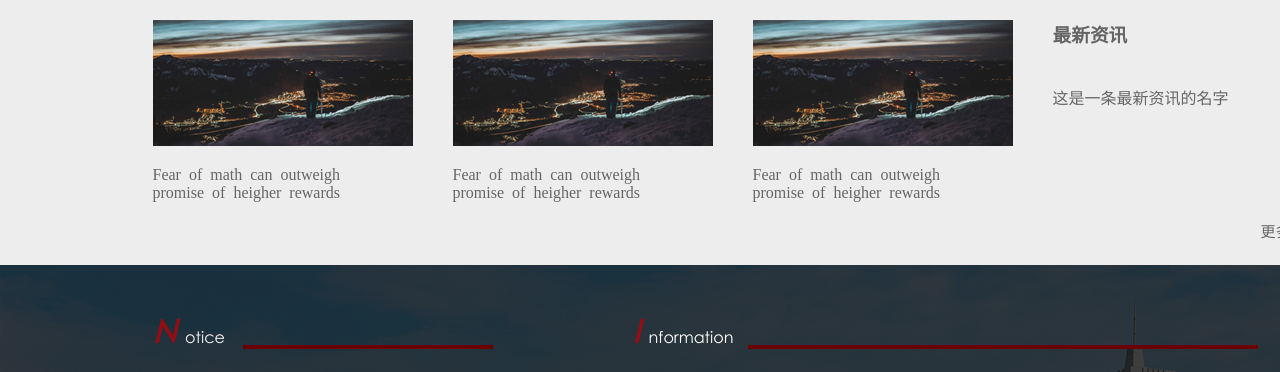
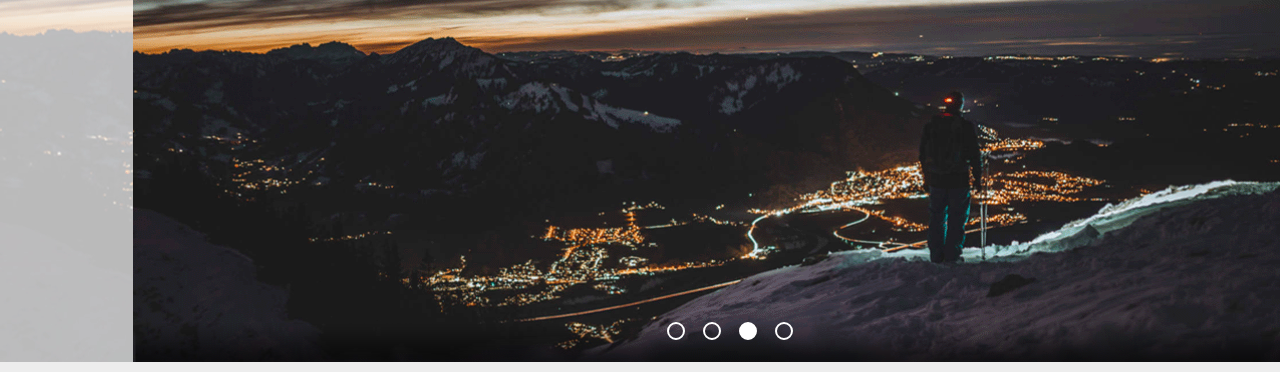
Before and after one commit to FakeEnd/demo6, a plain HTML site: page index.html in a window 1280 px wide. Shown: the part 302-674 px from the top of the page. Drawn offline with Linux system fonts and the light colour scheme; a web font is replaced by a local one.

Commit message:
还有一个横线就基本完成

```diff
--- a/index.css
+++ b/index.css
@@ -130,49 +130,80 @@ a {
     line-height: 47px;
 }
 
-/* #swiper{
-    height: 450px;
+#swiper{
+    height: 447px;
+}
+
+.swiper-active{
+    z-index: 5;
+}
+
+#swiper-container{
+    height: 447px;
+    position: relative;
+}
+/* .swiper-item{
+    height: 100%;
+    width: 100%;
+    background-color: red;
+    background: url(./images/swiper-background.gif) center no-repeat,
+                url(./images/swiper-content.gif)center no-repeat;
 } */
+.swiper-item {
+    color: white;
+    height: 100%;
+    width: 100%;
+    position: absolute;
+    text-align: center;
+}
 
+.swiper-item:nth-child(0){
+    background: url(./images/swiper-background.gif) center no-repeat;
+}
 
+.swiper-item:nth-child(1){
+    background: url(./images/swiper-background.gif) center no-repeat;
+}
 
+.swiper-item:nth-child(2){
+    background: url(./images/swiper-background.gif) center no-repeat;
+}
 
+.swiper-item:nth-child(3){
+    background: url(./images/swiper-background.gif) center no-repeat;
+}
 
+.swiper-content{
+    width: 1175px;
+    height: 447px;
+    margin: 0px auto;
+}
 
+#swiper-pointlist{
+    z-index: 20;
+    display: flex;
+    height: 40px;
+    width: 1172px;
+    position: relative;
+    bottom: 40px;
+    left: 135px;
+    justify-content: center;
+    background:  url(./images/矩形\ 4.png) top center;
+}
+.swiper-point{
+    cursor: pointer;
+    height: 18px;
+    width: 18px;
+    margin-left: 18px;
+    background-color: rgba(0, 0, 0,0);
+    border: 2px solid white;
+    border-radius: 100%;
 
+}
 
-
-
-
-
-
-
-
-
-
-
-
-
-
-
-
-
-
-
-
-
-
-
-
-
-
-
-
-
-
-
-
-
+.swiper-active-point{
+    background-color: white;
+}
 
 
 #news {
--- a/index.html
+++ b/index.html
@@ -58,9 +58,27 @@
             </div>
 
             <div id="swiper">
-                <div id="swiper-container">
+                <ul id="swiper-container">
+                    <li class="swiper-item swiper-active">
+                        <a href="#"><img class="swiper-content" src="./images/swiper-content.gif"></a>
+                    </li>
+                    <li class="swiper-item">
+                        <a href="#"><img class="swiper-content" src="./images/swiper-content.gif"></a>
+                    </li>
+                    <li class="swiper-item">
+                        <a href="#"><img class="swiper-content" src="./images/swiper-content.gif"></a>
+                    </li>
+                    <li class="swiper-item">
+                        <a href="#"><img class="swiper-content" src="./images/swiper-content.gif"></a>
+                    </li>
 
-                </div>
+                </ul>
+                <ul id="swiper-pointlist">
+                    <li class="swiper-point swiper-active-point" data-index='0'></li>
+                    <li class="swiper-point"  data-index='1'></li>
+                    <li class="swiper-point"  data-index='2'></li>
+                    <li class="swiper-point"  data-index='3'></li>
+                </ul>
             </div>
             <div id="news">
                 <div id="news-container">
@@ -305,32 +323,10 @@
                 <hr id="footer-cut">
                 <p>Copyright © 2000-2017 www.online.sdu.edu.cn All Rights Reserved.|鲁ICP备030304号 SDU ICP 0009号</p>
             </div>
-        </div>
+            </ul>
+
+            <script src="./index.js"></script>
     </body>
-    <script>
-        window.onload = function () {
-            var activities_tab = document.getElementById('activities-tab');
-            var activities_tab_li = activities_tab.getElementsByTagName('li');
-            var activities_content = document.getElementById('activities-content');
-            var activities_content_li = activities_content.getElementsByTagName('div');
-            var length = activities_tab_li.length;
-            var i, j;
-            console.log(activities_content_li)
-            for (i = 0; i < length; i++) {
-                activities_tab_li[i].index = i;
-                activities_tab_li[i].onclick = function () {
-                    for (j = 0; j < length; j++) {
-                        activities_tab_li[j].className = '';
-                        activities_content_li[j].className = 'hide';
-                    }
-                    activities_tab_li[this.index].className = 'act';
-                    activities_content_li[this.index].className = '';
-                    if (condition) {
 
-                    }
-                }
-            }
-        }
-    </script>
 
 </html>
--- /dev/null
+++ b/index.js
@@ -0,0 +1,65 @@
+
+//轮播图的代码
+var swiper_item=document.getElementsByClassName("swiper-item");
+var swiper_point=document.getElementsByClassName("swiper-point");
+var index=0;
+var time=0
+
+var goIndex = function(){
+    for(var i=0;i<swiper_item.length;i++){
+        swiper_item[i].className="swiper-item";
+        swiper_point[i].className="swiper-point"
+    }
+    swiper_item[index].className="swiper-item swiper-active"
+    swiper_point[index].className="swiper-point swiper-active-point"
+}
+
+var goNext = function(){
+    if(index<3){
+        index++
+    }else{
+        index=0
+    }
+    goIndex();
+}
+
+for (let i = 0; i < swiper_point.length; i++) {
+    swiper_point[i].addEventListener('click',function(){
+         index=this.getAttribute('data-index');
+        goIndex();
+        time=0;
+    })
+}
+
+setInterval(function () {
+    time++;
+    if (time==20) {
+        goNext()
+    }
+    if (time>20) {
+        time=0
+    }
+},100)
+
+//选择卡片的js代码
+var activities_tab = document.getElementById('activities-tab');
+var activities_tab_li = activities_tab.getElementsByTagName('li');
+var activities_content = document.getElementById('activities-content');
+var activities_content_li = activities_content.getElementsByTagName('div');
+var length = activities_tab_li.length;
+var i, j;
+console.log(activities_content_li)
+for (i = 0; i < length; i++) {
+    activities_tab_li[i].index = i;
+    activities_tab_li[i].onclick = function () {
+        for (j = 0; j < length; j++) {
+            activities_tab_li[j].className = '';
+            activities_content_li[j].className = 'hide';
+        }
+        activities_tab_li[this.index].className = 'act';
+        activities_content_li[this.index].className = '';
+        if (condition) {
+
+        }
+    }
+}
```
Also changed, not shown: images/swiper-background.gif (added), images/swiper-background.png (added), images/swiper-content.gif (added), images/swiper-content.png (added), images/swiper.gif (added), images/矩形 4.png (added).
